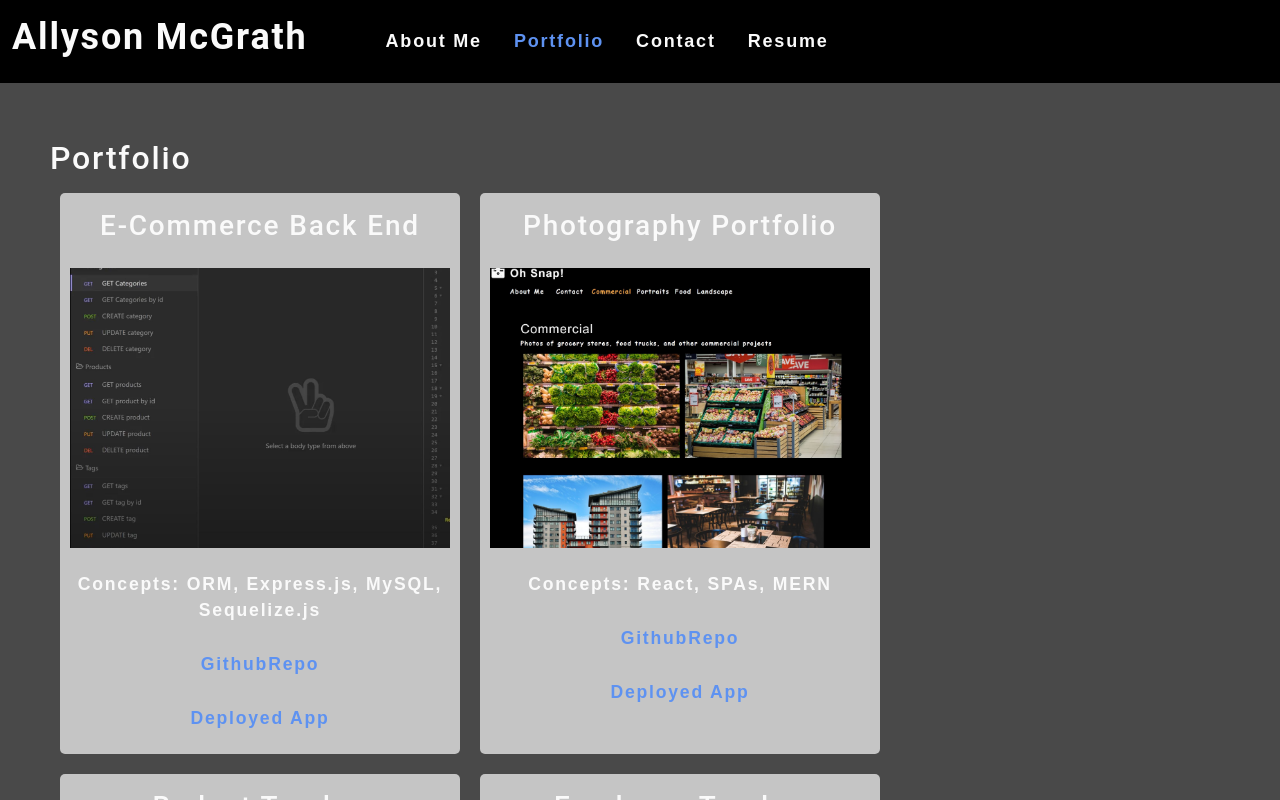
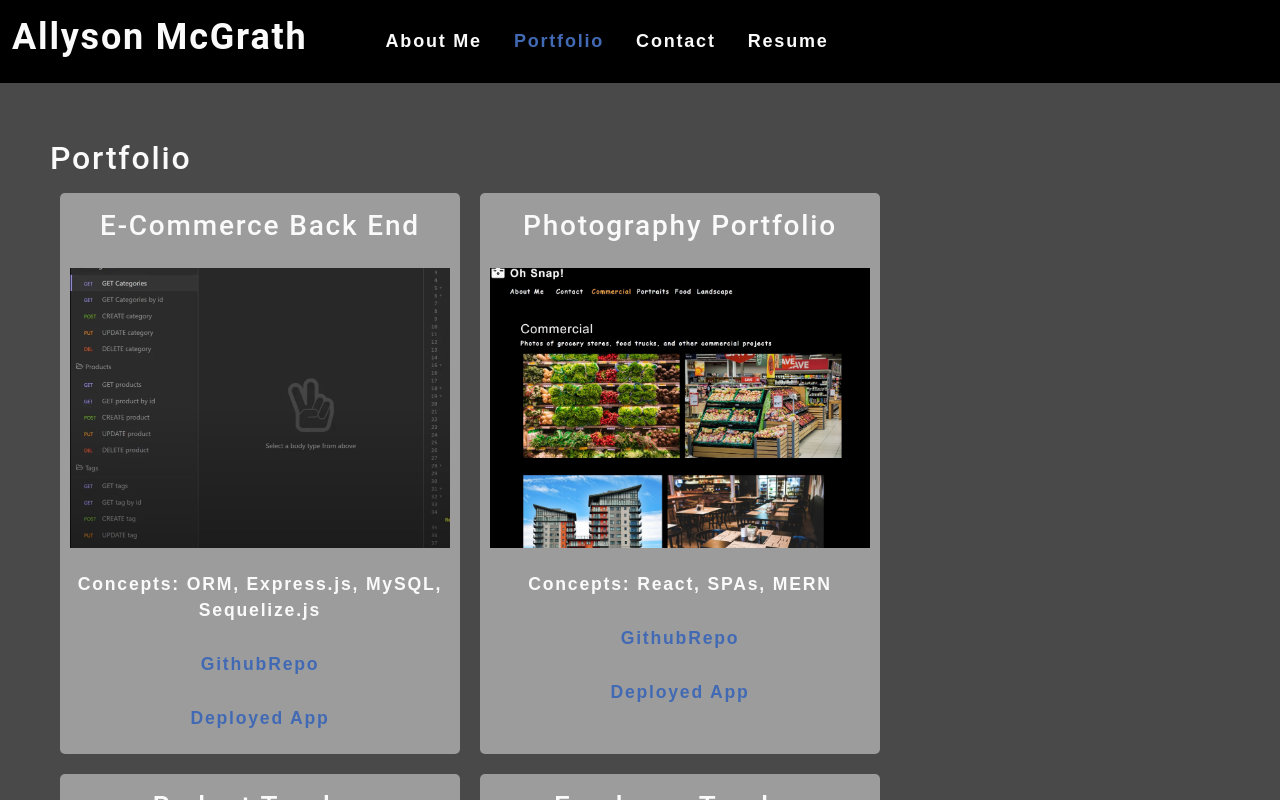
Before and after one commit to AllysonMcGrath/react-portfolio, a React (Create React App) app: page / in a window 1280 px wide. Both pictures are taken after a click on the item "Portfolio". Shown: the top 800 px of the page. Built offline with nearby package versions, Linux system fonts and the light colour scheme.

Commit message:
adjusted css colors

```diff
--- a/src/index.css
+++ b/src/index.css
@@ -6,7 +6,7 @@ main {
 }
 :root {
   --primary: #8c54ff;
-  --secondary: #5e92f1;
+  --secondary: #426ab4;
   --tertiary: #B12704;
   --light: #fafafa;
   --dark: #000000;
@@ -357,7 +357,7 @@ iframe {
 /* projects page */
 
 .work-card {
-  background-color: #c5c5c5;
+  background-color: #9c9c9c;
   width: 400px;
   margin: 10px;
   border-radius: 5px;
```
